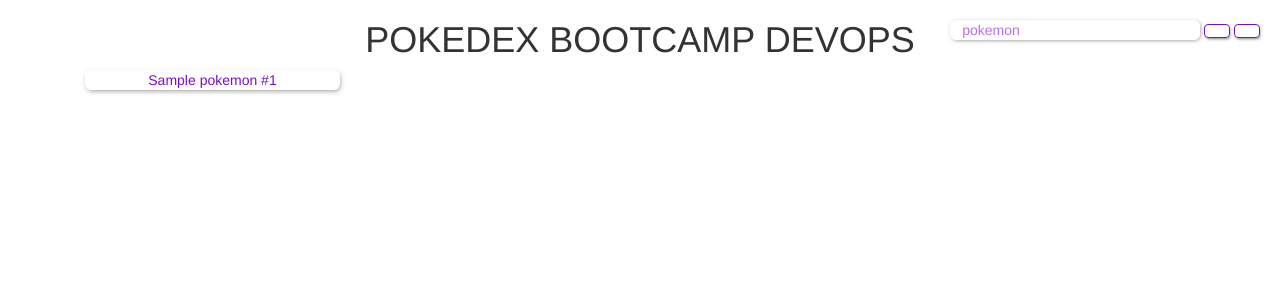
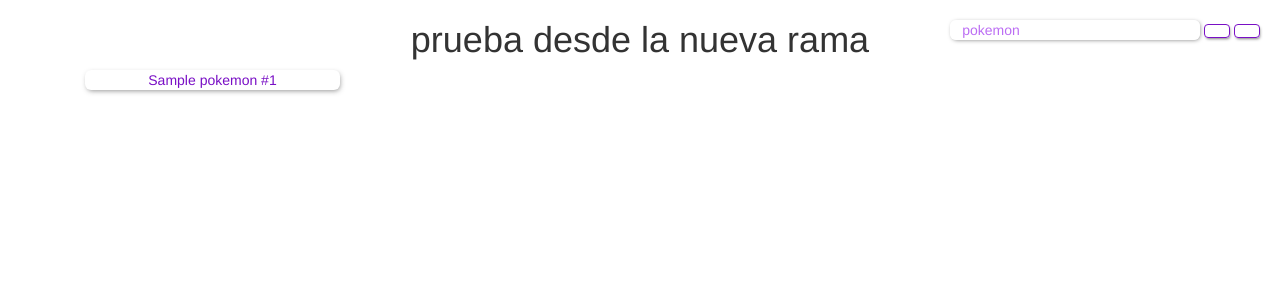
Before and after one commit to zdenkotraste/workshop-nerdearla, a Flask app: template Docker/templates/index.html in a window 1280 px wide. Shown: the top 300 px of the page. Run offline with Flask 2, Linux system fonts and the light colour scheme; the template is opened without the code that fills it: most values are stand-ins (such as "Sample title", 1, 10 or a date in 2020); some libraries are stand-ins or nearby versions.

Commit message:
Update index.html

```diff
--- a/Docker/templates/index.html
+++ b/Docker/templates/index.html
@@ -6,7 +6,7 @@
 {% block content %}
     {% include "search-bar.html" %}
         <div class="text-center margin-mobile my-4 mx-auto">
-            <h1>POKEDEX BOOTCAMP DEVOPS</h1>
+            <h1>prueba desde la nueva rama</h1>
         </div>
     <div class="container d-flex flex-row flex-wrap justify-content-start align-items-center text-center mt-3">
         {% for i in range(pokemon | length) %}
```
